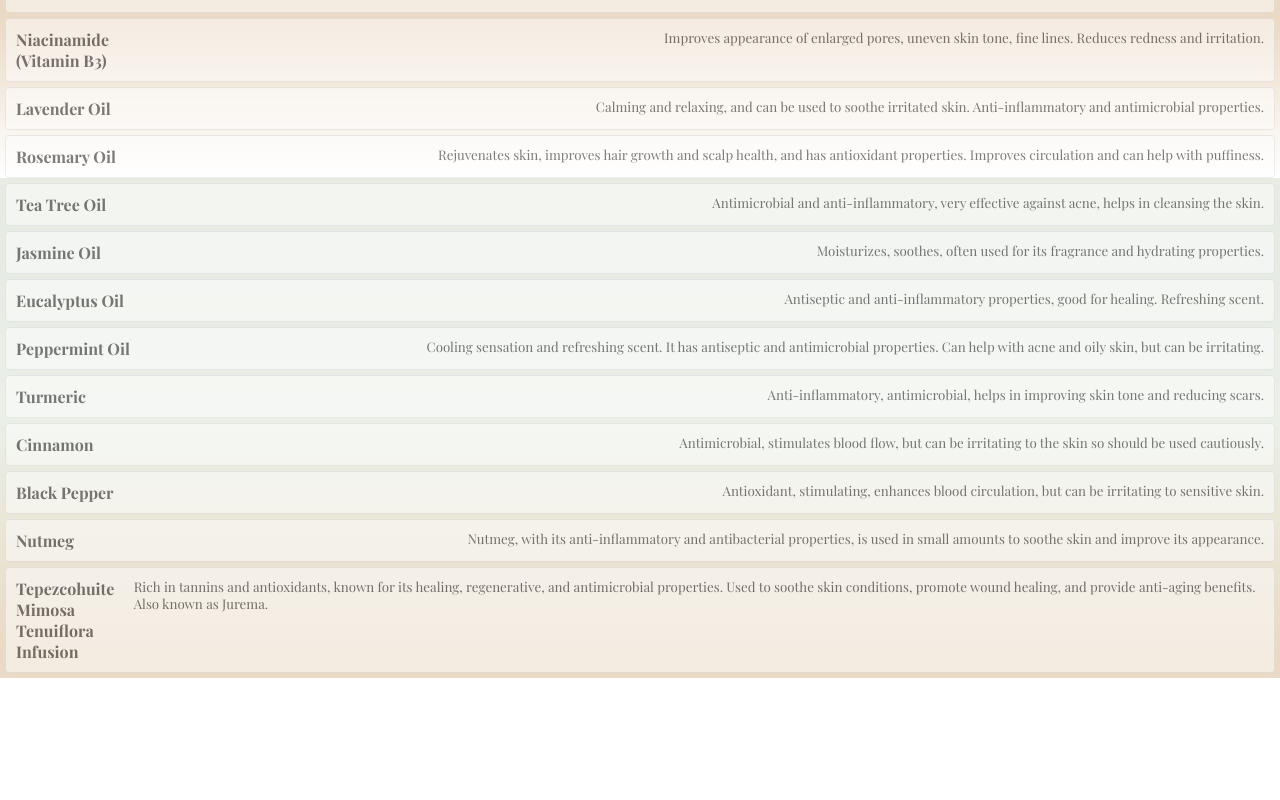
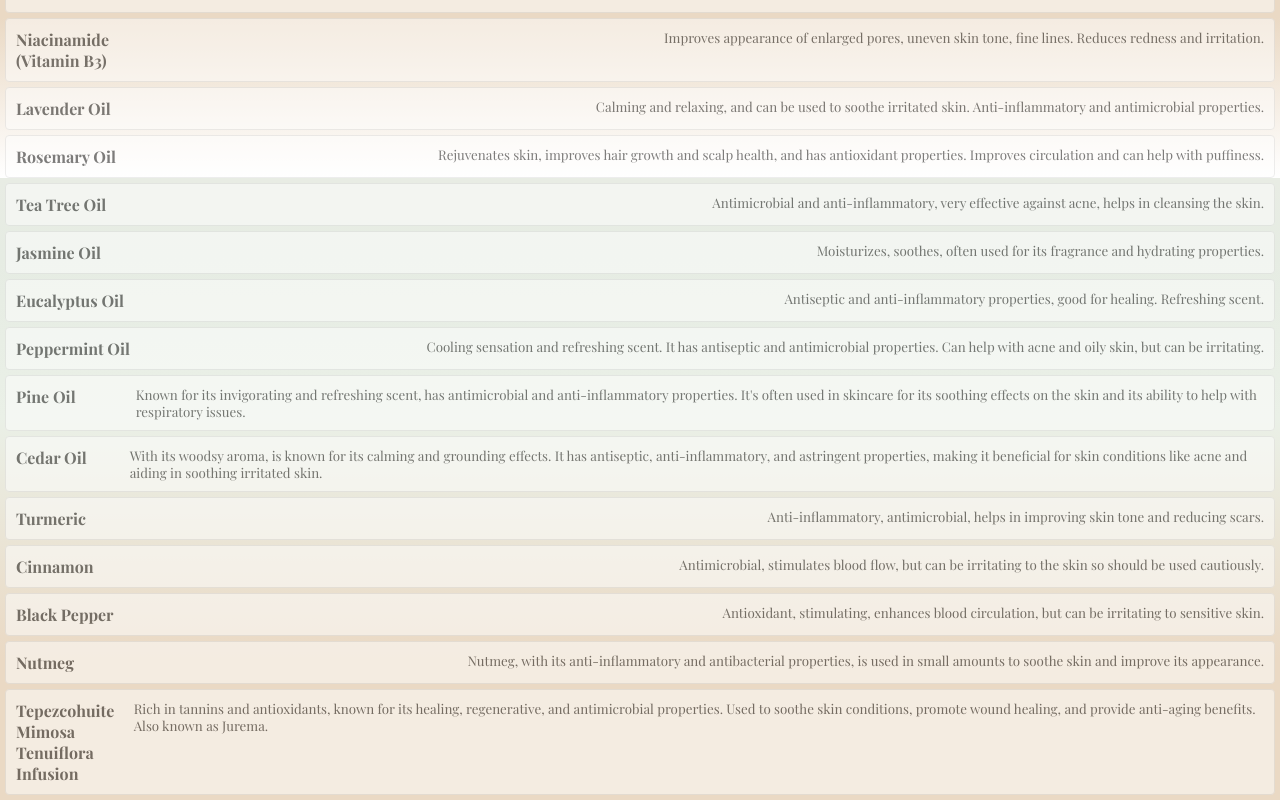
Before and after one commit to cwkoss/skincare, a React (Create React App) app: page /#/recipe-builder in a window 1280 px wide. Shown: the part 1422-2222 px from the top of the page. Before the commit the page ends 2100 px from the top, so only its background shows below. Built offline with nearby package versions, Linux system fonts and the light colour scheme; a web font is replaced by a local one.

Commit message:
Add pine and cedar oils to ingredients

```diff
--- a/src/ingredients.js
+++ b/src/ingredients.js
@@ -282,6 +282,25 @@ const ingredients = {
         good_for: ["Adult acne", "Puffiness"],
         bad_for: ["Sensitive Skin", "Redness"] // can be irritating and cause a burning sensation for sensitive skin types
     },
+    "Pine Oil": {
+        phase: "additive",
+        hlb: 0,
+        max_percent: 1,
+        default_percent: 0.5,
+        description: "Known for its invigorating and refreshing scent, has antimicrobial and anti-inflammatory properties. It's often used in skincare for its soothing effects on the skin and its ability to help with respiratory issues.",
+        good_for: ["Atopic dermatitis", "Adult acne"],
+        bad_for: ["Sensitive Skin"] // can be irritating due to its potent nature
+    },
+    "Cedar Oil": {
+        phase: "additive",
+        hlb: 0,
+        max_percent: 1,
+        default_percent: 0.5,
+        description: "With its woodsy aroma, is known for its calming and grounding effects. It has antiseptic, anti-inflammatory, and astringent properties, making it beneficial for skin conditions like acne and aiding in soothing irritated skin.",
+        good_for: ["Adult acne", "Atopic dermatitis"],
+        bad_for: ["Sensitive Skin"] // may cause irritation in higher concentrations or sensitive individuals
+    },
+
     /*"Cedarwood Oil": {
         phase: "additive",
         hlb: 0,
```
